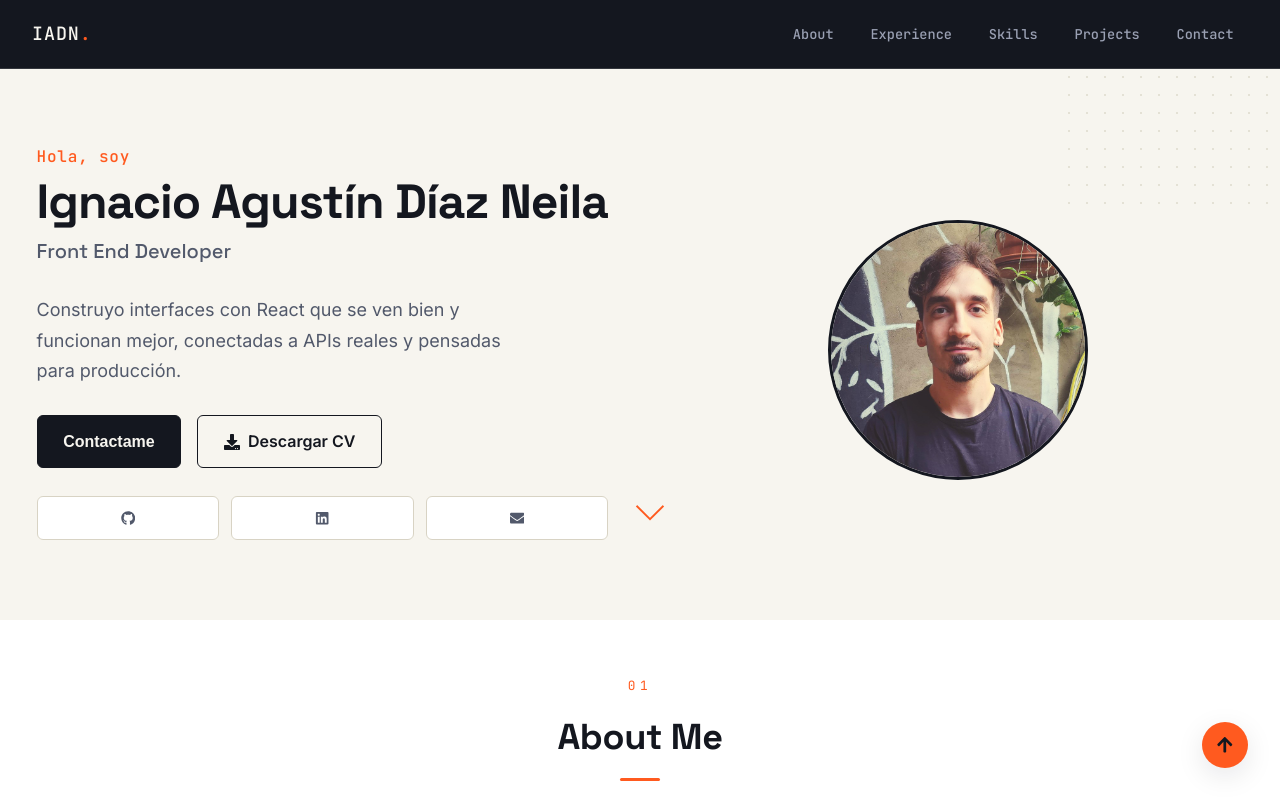
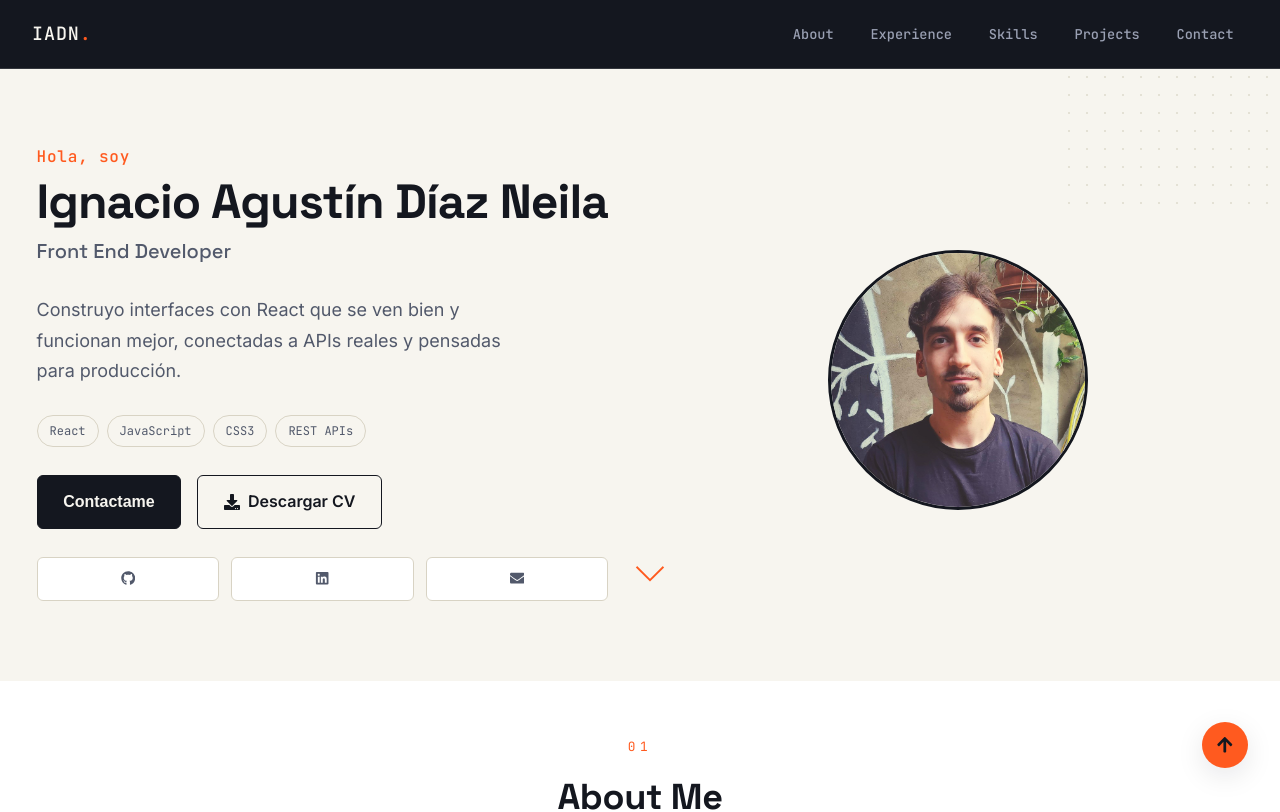
Before and after one commit to IgnacioDN/Portfolio, a React (Vite) app in the folder Portfolio-Project/: page / in a window 1280 px wide. Shown: the top 812 px of the page. Built offline with nearby package versions, Linux system fonts and the light colour scheme.

Commit message:
Add tags section to Hero component

```diff
--- a/Portfolio-Project/src/components/Hero.jsx
+++ b/Portfolio-Project/src/components/Hero.jsx
@@ -30,6 +30,14 @@ const Hero = () => {
               Construyo interfaces con React que se ven bien y funcionan mejor,
               conectadas a APIs reales y pensadas para producción.
             </p>
+
+            <div className="hero-tags">
+              {['React', 'JavaScript', 'CSS3', 'REST APIs'].map((tag) => (
+                <span key={tag} className="hero-tag">
+                  {tag}
+                </span>
+              ))}
+            </div>
 
             <div className="hero-buttons">
               <button className="btn-primary" onClick={scrollToContact}>
```
